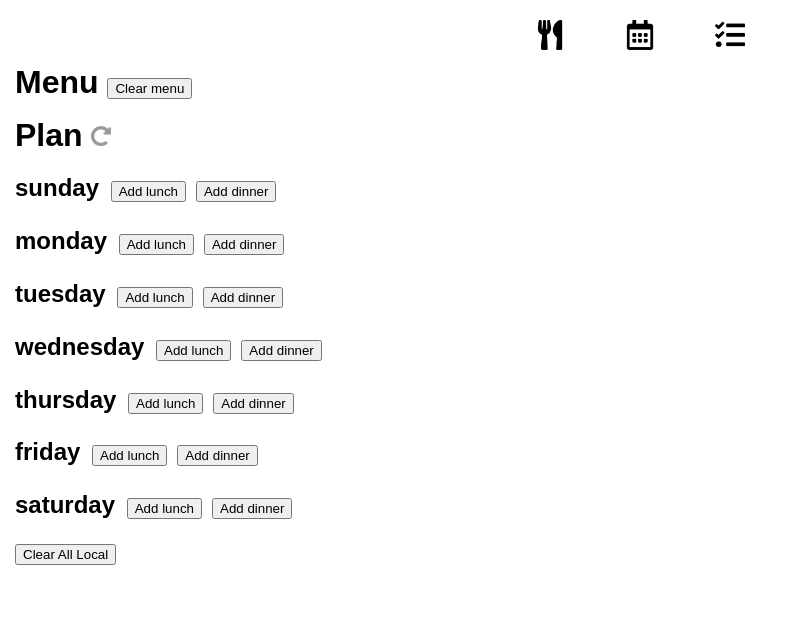
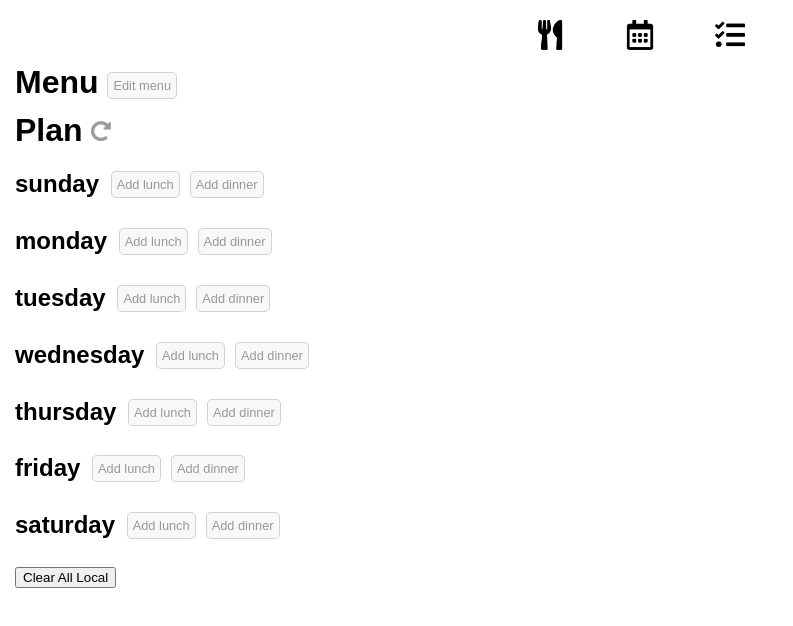
Before and after one commit to Rymierymie/recipe-book-vue, a Vue app: page / in a window 1280 px wide. Both pictures are taken after a click on the picture 640 px from the left and 35 px from the top of the page. Shown: the top 626 px of the page, without its empty margins (0-793 px from the left). Built offline with nearby package versions, Linux system fonts and the light colour scheme.

Commit message:
Working on the planner.

```diff
--- a/src/App.vue
+++ b/src/App.vue
@@ -143,7 +143,8 @@ h1 {
 
 #nav {
   text-align: center;
-  position: sticky;
+/*   position: sticky;
+  top: 0; */
 }
 
 .nav-icon {
@@ -190,4 +191,19 @@ select {
     opacity: 0.9;
 }
 
+.customButton {
+    font-size: 0.8rem;
+    font-weight: 100;
+    position: relative;
+    bottom: 3px;
+    opacity: 0.4;
+    border: solid 1px rgba(0, 0, 0,0.4);
+    padding: 5px 5px;
+    border-radius: 5px;
+}
+
+.customButton:hover {
+    opacity: 0.9;
+}
+
 </style>
--- a/src/components/Plan.vue
+++ b/src/components/Plan.vue
@@ -2,12 +2,13 @@
     <div>
         <div>
             <h1>Menu
-                <button @click="clear_menu()">Clear menu</button>
+                <button @click="edit_menu()" class="customButton">Edit menu</button>
+                <button @click="clear_menu()" class="customButton display-toggle" id="clearMenuButton">Clear menu</button>
             </h1>
                 <ul>
                     <li v-for="(item, index) in menu" v-bind:key="index">
                         {{ item }}
-                        <img src="../assets/icons/cancel.png" class="icon" id="menuDeleteIcon" @click="remove_from_menu(item)" />
+                        <img src="../assets/icons/cancel.png" class="icon display-toggle menuDeleteIcon" id="menuDeleteIcon" @click="remove_from_menu(item)" />
                     </li>
                 </ul>
         </div>
@@ -17,8 +18,8 @@
         </h1>
         <div v-for="(value, name, index) in meal_plan" v-bind:key="index">
             <h2 id="dayHeadline">{{ name }}
-            <button v-show="value.lunch.serves === 0" @click="show_day(name, 'Lunch')" class="addMealButton">Add lunch</button>
-            <button v-show="value.dinner.serves === 0" @click="show_day(name, 'Dinner')" class="addMealButton">Add dinner</button>
+            <button @click="show_day(name, 'Lunch')" id="showLunchButton" class="addMealButton customButton">Add lunch</button>
+            <button @click="show_day(name, 'Dinner')" id="showDinnerButton" class="addMealButton customButton">Add dinner</button>
             </h2>
             <div class="display-toggle" :id="`${name}LunchSelectors`">
             <span>Lunch &nbsp;</span>
@@ -159,10 +160,20 @@ export default {
             handler: function() {
                 console.log("watch kicked in!");
                 for (var meal in this.meal_plan) {
-                    if (this.meal_plan[meal].lunch.recipe == '' || this.meal_plan[meal].lunch.serves <= 0){
+                    if (this.meal_plan[meal].lunch.serves <= 0){
+                        this.meal_plan[meal].lunch.serves = 0;
+
+                    if (this.meal_plan[meal].lunch.recipe == ''){
                         this.meal_plan[meal].lunch.serves = 0;
                     }
-                    if (this.meal_plan[meal].dinner.recipe == '' || this.meal_plan[meal].dinner.serves <= 0){
+
+                    if (this.meal_plan[meal].dinner.recipe == ''){
+                        this.meal_plan[meal].dinner.serves = 0;
+                    }
+
+                        // may need to add this back: this.meal_plan[meal].dinner.recipe == '' ||
+                    }
+                    if (this.meal_plan[meal].dinner.serves <= 0){
                         this.meal_plan[meal].dinner.serves = 0;
                     }
                 }
@@ -177,6 +188,15 @@ export default {
   },
 
   methods: {
+            edit_menu: function(){
+                let elems = document.getElementsByClassName("menuDeleteIcon");
+                console.log(elems);
+                Array.from(elems).forEach(function (element) {
+                    console.log(element)
+                    element.classList.toggle("display-toggle");
+                });
+                document.getElementById("clearMenuButton").classList.toggle("display-toggle");
+            },
             show_day: function(dayName, dayTime){
                 console.log(dayName + dayTime);
                 let id = dayName + dayTime + 'Selectors';
@@ -185,6 +205,10 @@ export default {
                 elem.classList.toggle("display-toggle");
                 /* this.meal_plan[dayName][dayTime].serves = 1
                 this.meal_plan[dayName][dayTime].recipe = ; */
+                let buttonId = 'show' + dayTime + 'Button'
+                let button = document.getElementById(buttonId)
+                console.log(button)
+                //need to decide what to do with this button here. Do I want the add lunch/dinner button to disappear or change the text?
 
             },
 
@@ -309,6 +333,12 @@ export default {
 <!-- Add "scoped" attribute to limit CSS to this component only -->
 <style scoped>
 
+ul {
+    list-style-type:none;
+    padding: 0px 0px;
+    margin: 0px 0px;
+}
+
 #dayHeadline {
     margin-bottom: 0px;
 }
--- a/src/components/Search.vue
+++ b/src/components/Search.vue
@@ -309,21 +309,6 @@ button {
 }
 
 
-.customButton {
-    font-size: 0.8rem;
-    font-weight: 100;
-    position: relative;
-    bottom: 3px;
-    opacity: 0.4;
-    border: solid 1px rgba(0, 0, 0,0.4);
-    padding: 5px 5px;
-    border-radius: 5px;
-}
-
-.customButton:hover {
-    opacity: 0.9;
-}
-
 .recipeListItem .customButton {
     margin: 10px 10px 10px 0px;
 }
--- a/src/components/Shop.vue
+++ b/src/components/Shop.vue
@@ -1,8 +1,8 @@
 <template>
     <div>
         <h1 id="headline">Shop
-        <button @click="edit_list()">Edit List</button>
-        <button @click="add_to_list_input()">Add To List</button>
+        <button @click="edit_list()" class="customButton">Edit List</button>
+        <button @click="add_to_list_input()" class="customButton">Add To List</button>
         </h1>
         <div id="add_to_list_input" class="display-toggle">
                 <input type="text" id="custom_list_item" placeholder="Toilet paper">
```
